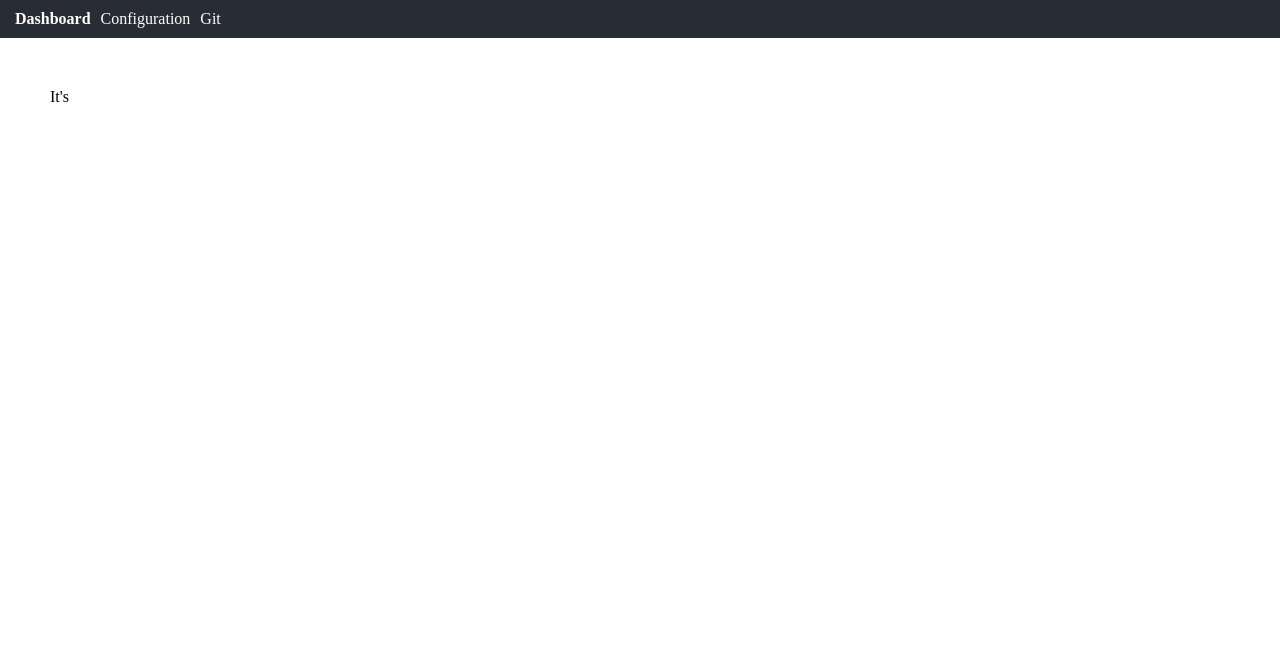
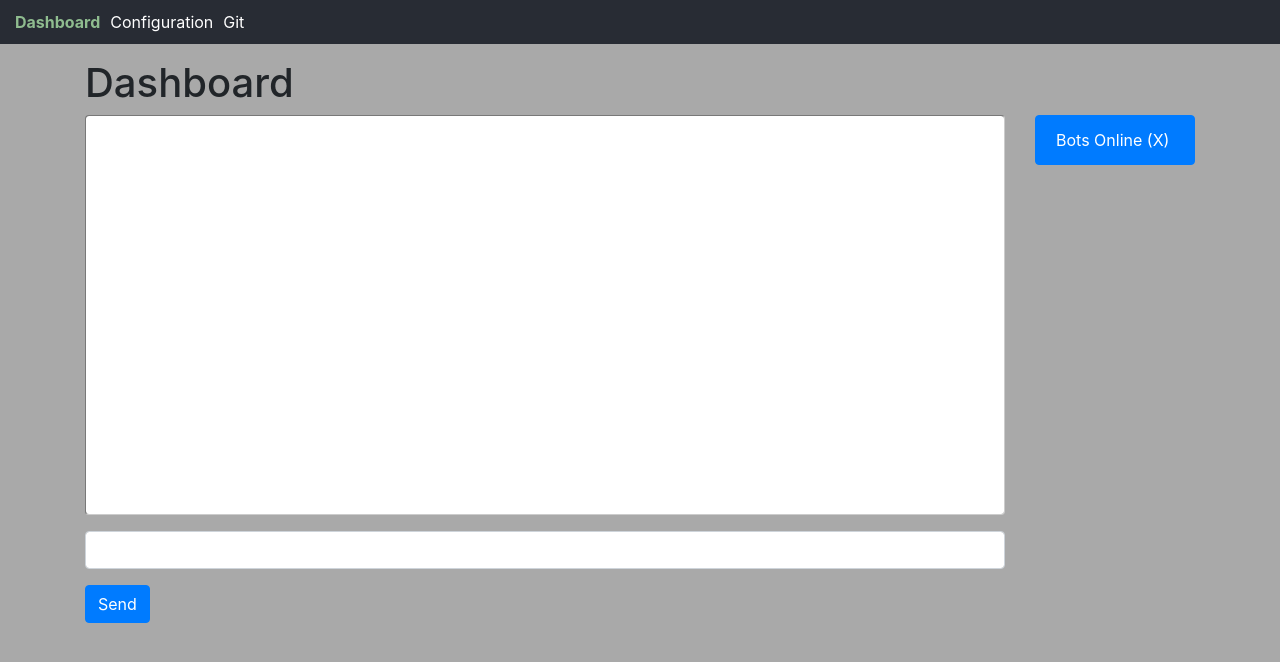
Before and after one commit to sefirosweb/minecraftLegionWebClient, a React (Create React App) app: page /dashboard in a window 1280 px wide. Shown: the top 662 px of the page. Built offline with nearby package versions, Linux system fonts and the light colour scheme; no server answers.

Commit message:
Added dashboard pannel

```diff
--- a/package.json
+++ b/package.json
@@ -6,6 +6,7 @@
     "@testing-library/jest-dom": "^5.11.5",
     "@testing-library/react": "^11.1.0",
     "@testing-library/user-event": "^12.1.10",
+    "bootstrap": "^4.5.3",
     "express": "^4.17.1",
     "install": "^0.13.0",
     "npm": "^6.14.8",
--- a/src/App.js
+++ b/src/App.js
@@ -1,6 +1,6 @@
 import React from 'react'
-import { BrowserRouter, Switch, Route } from 'react-router-dom';
-
+import { BrowserRouter, Switch, Route, Redirect } from 'react-router-dom';
+import 'bootstrap/dist/css/bootstrap.min.css';
 import './css/general.css'
 import Layout from './components/Layout'
 import NotFound from './pages/NotFound'
@@ -12,8 +12,11 @@ function App() {
     <BrowserRouter>
       <Layout>
         <Switch>
-          <Route path='/dashboard' exact component={Dashboard} />
-          <Route component={NotFound} />
+          <Route path='/dashboard' component={Dashboard} />
+          <Route path='/dashboard/:socketId' component={Dashboard} />
+          <Route path='/notfound' component={NotFound} />
+          <Redirect exact from='/' to='/dashboard' />
+          <Redirect to='/notfound' />
         </Switch>
       </Layout>
     </BrowserRouter>
--- a/src/components/Layout.js
+++ b/src/components/Layout.js
@@ -1,8 +1,5 @@
 import React from 'react'
-
 import Navbar from './NavbarLayout'
-
-
 
 function Layout(props) {
     return (
--- a/src/css/NavbarLayout.css
+++ b/src/css/NavbarLayout.css
@@ -10,6 +10,6 @@
 }
 
 .is-selected{
-    font-weight: 600;
-    color: yellow;
+    font-weight: 700;
+    color: darkseagreen !important;
 }
--- a/src/css/general.css
+++ b/src/css/general.css
@@ -1,9 +1,9 @@
 body {
-    margin: 0;
+    background-color: darkgrey;
 }
 
 .container{
-    margin: 50px
+    margin-top: 15px;
 }
 
 .fleft {
@@ -13,3 +13,12 @@ body {
 .fright{
     float: right;
 }
+
+.textAreaStyle {
+    border: 1px inset #ccc;
+    background-color: white;
+    font: small courier, monospace black;
+    width: 100%;
+    height: 400px;
+    overflow: auto;
+}
--- a/src/pages/Dashboard.js
+++ b/src/pages/Dashboard.js
@@ -1,4 +1,4 @@
-import React, { useState, useEffect } from "react";
+import React, { useState, useEffect, Fragment } from "react";
 import socketIOClient from "socket.io-client";
 const ENDPOINT = "http://127.0.0.1:4001";
 
@@ -14,10 +14,30 @@ function Dashboard() {
     }, []);
 
     return (
-      <p>
-        It's  {response}
-        <br/>
-      </p>
+        <Fragment>
+            <div className="row">
+                <div className='col-10'><h1>Dashboard</h1></div>
+            </div>
+            <div className="row">
+
+                <div className="col-10">
+                    <div className="form-group">
+                        <div id="textAreaLogs" className="textAreaStyle form-control"></div>
+                    </div>
+                    <div className="form-group">
+                        <input type="text" className="form-control" id="inputCommandText" />
+                    </div>
+                    <button type="button" id="sendCommandButton" className="btn btn-primary">Send</button>
+                </div>
+
+                <div className="col-2">
+                    <ul className="list-group" id="botList">
+                        <li className='list-group-item active'>Bots Online (X)</li>
+                    </ul>
+                </div>
+
+            </div>
+        </Fragment>
     );
 }
 
```
Also changed, not shown: 1 other file (tests, documents, lock files or other folders). Lines whose indentation alone changed are shown as unchanged.
